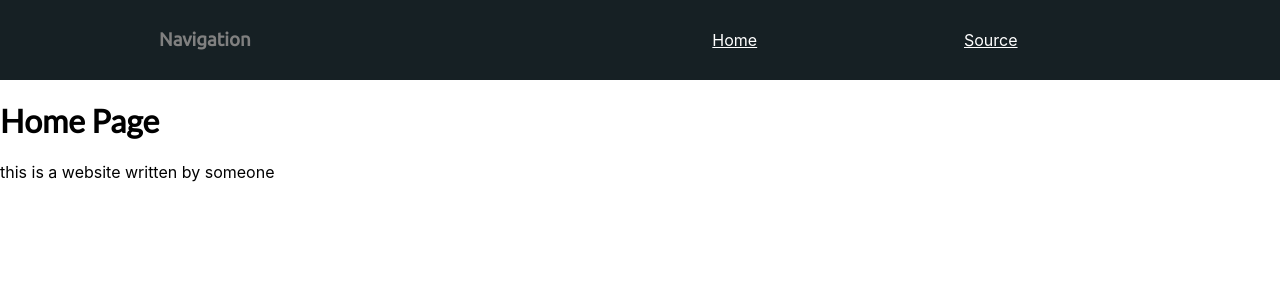
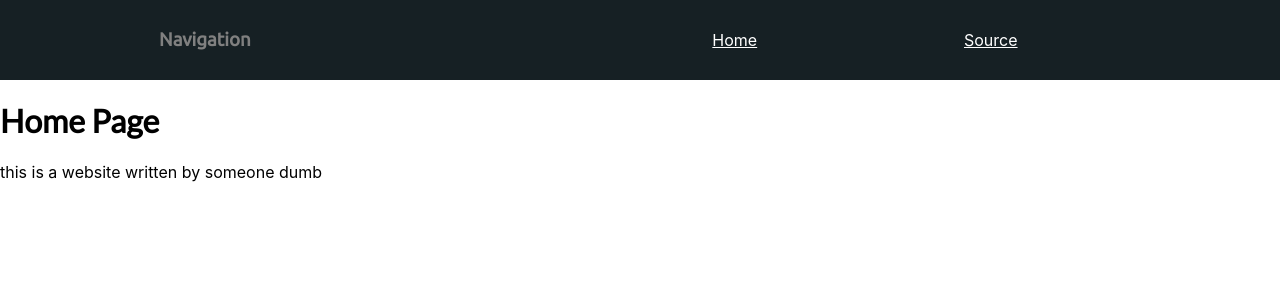
Before and after one commit to Zaptapclap/react-app, a React (Create React App) app: page / in a window 1280 px wide. Shown: the top 300 px of the page. Built offline with nearby package versions, Linux system fonts and the light colour scheme.

Commit message:
added more text to the paragraph

```diff
--- a/src/components/Home.js
+++ b/src/components/Home.js
@@ -4,7 +4,7 @@ const Home = () => {
     return (
         <div>
             <h1 className="lato-font">Home Page</h1>
-            <p>this is a website written by someone</p>
+            <p>this is a website written by someone dumb</p>
         </div>
     );
 };
```
